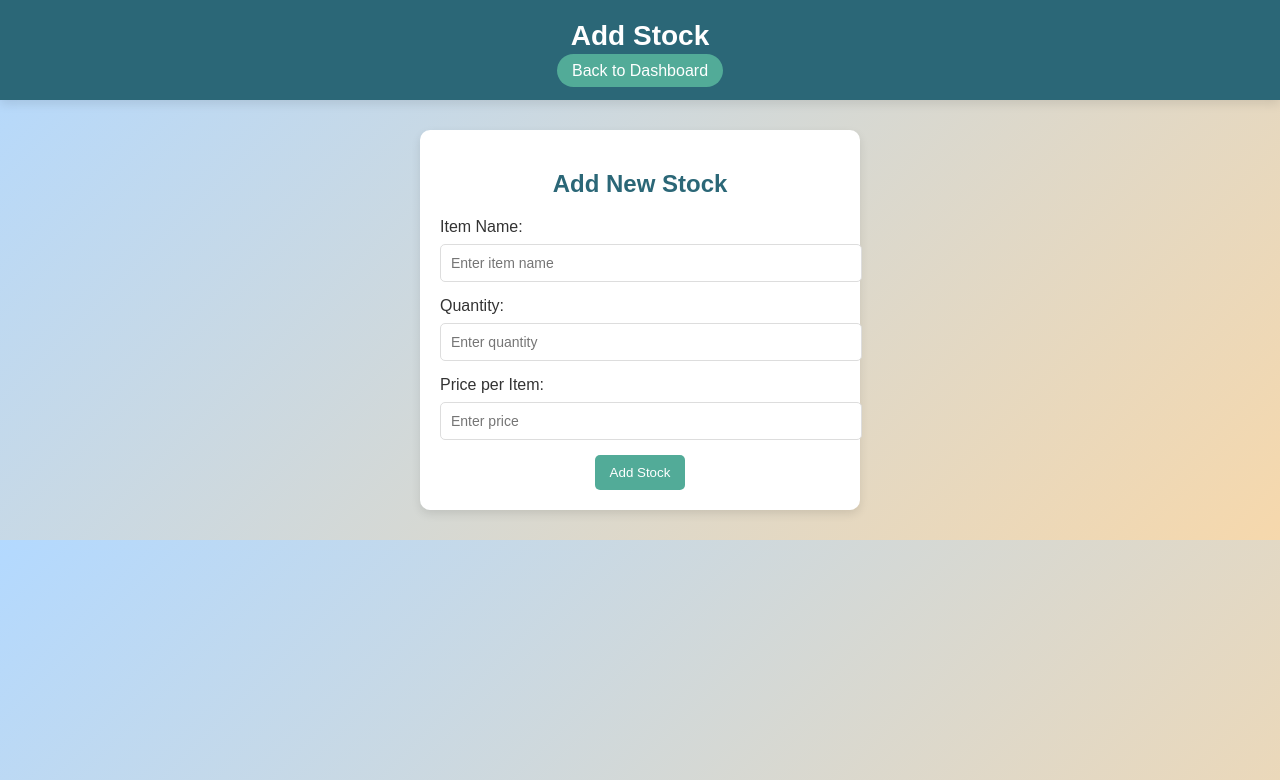
After one commit to Yuvraj2159/StockEase, a PHP site: the page made by Add stock.php in a window 1280 px wide. The commit adds this page. Shown: the top 780 px of the page. Run offline with PHP 8.4, Linux system fonts and the light colour scheme.

Commit message:
Adding the features like add stock and view stock

```diff
--- /dev/null
+++ b/Add stock.php
@@ -0,0 +1,36 @@
+<!DOCTYPE html>
+<html lang="en">
+<head>
+    <meta charset="UTF-8">
+    <meta name="viewport" content="width=device-width, initial-scale=1.0">
+    <title>Add Stock</title>
+    <link rel="stylesheet" href="./css/Dashboard.css"> <!-- Reuse Dashboard CSS -->
+    <link rel="stylesheet" href="./css/Stock.css"> <!-- Custom CSS for forms -->
+</head>
+<body>
+    <header class="dashboard-header">
+        <h1>Add Stock</h1>
+        <nav class="dashboard-nav">
+            <ul>
+                <li><a href="dashboard.html">Back to Dashboard</a></li>
+            </ul>
+        </nav>
+    </header>
+
+    <main class="dashboard-main">
+        <form class="stock-form" action="submit-stock.php" method="POST">
+            <h2>Add New Stock</h2>
+            <label for="itemName">Item Name:</label>
+            <input type="text" id="itemName" name="itemName" placeholder="Enter item name" required>
+
+            <label for="quantity">Quantity:</label>
+            <input type="number" id="quantity" name="quantity" placeholder="Enter quantity" required>
+
+            <label for="price">Price per Item:</label>
+            <input type="number" id="price" name="price" step="0.01" placeholder="Enter price" required>
+
+            <button type="submit" class="btn">Add Stock</button>
+        </form>
+    </main>
+</body>
+</html>
--- a/Register.php
+++ b/Register.php
@@ -9,7 +9,7 @@
 <body>
     <div class="register-container">
         <h1>Register to STOCKEASE</h1>
-        <form method="POST" action="Dashboard.php">
+        <form method="POST" action="Register.php">
             <label for="name">Full Name:</label>
             <input type="text" id="name" name="name" placeholder="Enter your full name" required>
 
--- a/css/Dashboard.css
+++ b/css/Dashboard.css
@@ -1,22 +1,23 @@
 /* General Styles */
 body {
     margin: 0;
-    font-family: Arial, sans-serif;
-    background: linear-gradient(135deg, #678c9d, #795548); /* Chocolate and blue gradient */
-    color: #fff;
+    font-family: 'Poppins', sans-serif; /* Modern font */
+    background: linear-gradient(135deg, #b3d9ff, #f6d8ac); /* Light blue and peach gradient */
+    color: #333; /* Dark gray text for readability */
 }
 
 /* Header Styles */
 .dashboard-header {
-    background-color: #4e342e; /* Dark chocolate */
+    background-color: #2b6777; /* Cool blue-gray */
     padding: 20px;
     text-align: center;
+    box-shadow: 0px 4px 10px rgba(0, 0, 0, 0.1); /* Subtle shadow */
 }
 
 .dashboard-header h1 {
     margin: 0;
-    font-size: 24px;
-    color: #ffe0b2;
+    font-size: 28px;
+    color: #ffffff; /* White text for contrast */
 }
 
 .dashboard-nav ul {
@@ -25,38 +26,39 @@ body {
     margin: 10px 0 0;
     display: flex;
     justify-content: center;
-}
-
-.dashboard-nav ul li {
-    margin: 0 10px;
+    gap: 20px;
 }
 
 .dashboard-nav ul li a {
-    color: #fff;
+    color: #ffffff;
     text-decoration: none;
     font-size: 16px;
-    padding: 5px 10px;
-    border-radius: 5px;
-    transition: background-color 0.3s;
+    padding: 8px 15px;
+    border-radius: 25px; /* Rounded button style */
+    transition: background-color 0.3s, transform 0.2s;
+    background-color: #52ab98; /* Soft greenish-blue */
 }
 
 .dashboard-nav ul li a:hover {
-    background-color: #795548; /* Chocolate hover */
+    background-color: #1c3d4f; /* Darker blue-gray on hover */
+    transform: scale(1.1);
 }
 
 /* Main Section */
 .dashboard-main {
-    padding: 20px;
+    padding: 30px;
     text-align: center;
 }
 
 .overview-section h2 {
-    font-size: 22px;
-    margin-bottom: 10px;
+    font-size: 24px;
+    margin-bottom: 15px;
+    color: #2b6777; /* Blue-gray header */
 }
 
 .overview-section p {
     font-size: 16px;
+    color: #555; /* Subtle gray text */
     margin-bottom: 20px;
 }
 
--- /dev/null
+++ b/css/Stock.css
@@ -0,0 +1,78 @@
+/* Stock Form Styles */
+.stock-form {
+    max-width: 400px;
+    margin: 0 auto;
+    padding: 20px;
+    background-color: #ffffff; /* White background for contrast */
+    border-radius: 10px;
+    box-shadow: 0px 4px 10px rgba(0, 0, 0, 0.1);
+    text-align: center;
+}
+
+.stock-form h2 {
+    font-size: 24px;
+    margin-bottom: 20px;
+    color: #2b6777; /* Cool blue-gray */
+}
+
+.stock-form label {
+    display: block;
+    margin-bottom: 8px;
+    font-size: 16px;
+    color: #333;
+    text-align: left;
+}
+
+.stock-form input {
+    width: 100%;
+    padding: 10px;
+    margin-bottom: 15px;
+    border: 1px solid #ddd;
+    border-radius: 5px;
+    font-size: 14px;
+}
+
+.stock-form button {
+    background-color: #52ab98; /* Soft greenish-blue */
+    color: #fff;
+    padding: 10px 15px;
+    border: none;
+    border-radius: 5px;
+    cursor: pointer;
+    transition: all 0.3s ease;
+}
+
+.stock-form button:hover {
+    background-color: #1c3d4f; /* Darker blue-gray */
+    transform: scale(1.05);
+}
+
+/* Stock Table Styles */
+.stock-table {
+    width: 100%;
+    border-collapse: collapse;
+    margin-top: 20px;
+    background-color: #ffffff; /* White table background */
+    border-radius: 10px;
+    overflow: hidden;
+}
+
+.stock-table th, .stock-table td {
+    padding: 12px;
+    text-align: left;
+    border: 1px solid #ddd;
+    font-size: 14px;
+}
+
+.stock-table th {
+    background-color: #2b6777; /* Cool blue-gray */
+    color: #fff;
+}
+
+.stock-table tr:nth-child(even) {
+    background-color: #f2f2f2;
+}
+
+.stock-table tr:hover {
+    background-color: #e8f4f8; /* Light highlight on hover */
+}
--- a/login.php
+++ b/login.php
@@ -8,7 +8,7 @@
 </head>
 <body>
     <div class="welcome-text">Welcome to STOCKEASE</div>
-    <form method="POST" action="welcome.php">
+    <form method="POST" action="Dashboard.php">
 
         <label for="username">Username:</label>
         <input type="text" name="username" id="Name" required>
```
Also changed, not shown: other parts of css/Dashboard.css (+18 -8 lines), Dashboard.php (+7 -4 lines), View stock.php (added, +47 -0 lines), css/login.css (+7 -7 lines).
